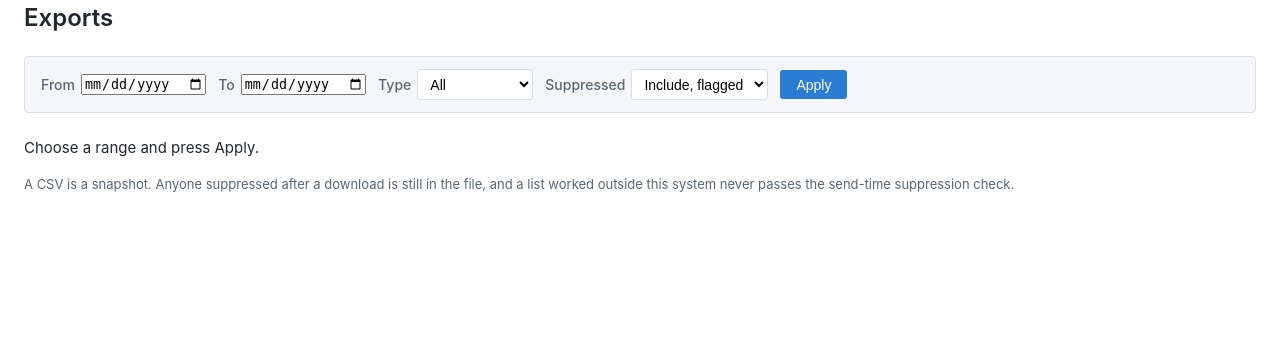
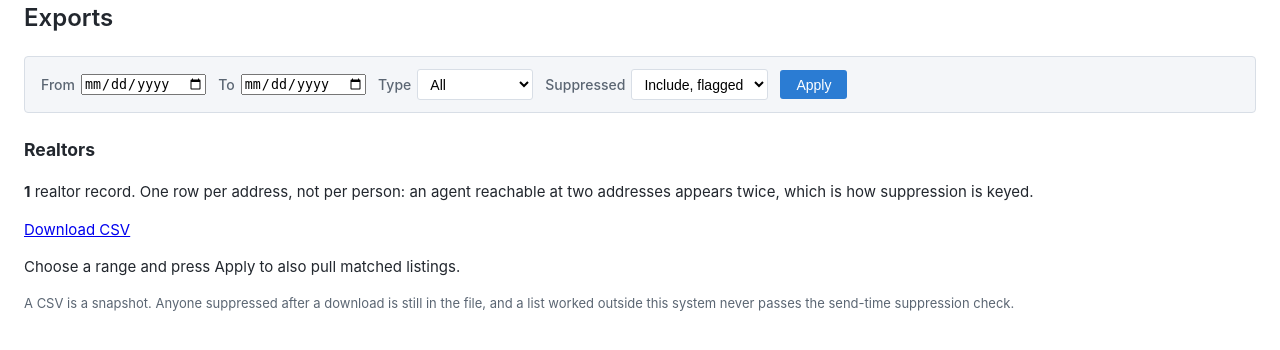
Before and after one commit to justynlarry/Hail-System, a Flask app: template hailsys/web/templates/exports.html in a window 1280 px wide. Shown: the top 350 px of the page. Run offline with Flask 3, Linux system fonts and the light colour scheme; the template is opened without the code that fills it: most values are stand-ins (such as "Sample title", 1, 10 or a date in 2020); some libraries are stand-ins or nearby versions.

Commit message:
Surface the all-realtors export without requiring a date-range Apply
The realtor query never took a date range, only the Matched listings
one did, but both were gated behind the same submitted-only block.

Co-Authored-By: Claude Sonnet 5 <noreply@anthropic.com>

```diff
--- a/hailsys/web/templates/exports.html
+++ b/hailsys/web/templates/exports.html
@@ -38,19 +38,19 @@
         <button type="submit">Apply</button>
     </form>
 
+    <h3>Realtors</h3>
+    <p><strong>{{ realtor_count }}</strong> realtor record{{ '' if realtor_count == 1 else 's' }}.
+       One row per address, not per person: an agent reachable at two
+       addresses appears twice, which is how suppression is keyed.</p>
+    <p><a href="{{ url_for('main.exports_realtors_csv') }}?{{ request.query_string.decode() }}">Download CSV</a></p>
+
 {% if submitted %}
     <h3>Matched listings</h3>
     <p><strong>{{ match_count }}</strong> row{{ '' if match_count == 1 else 's' }},
        one per listing per storm day and type, within {{ radius_miles }} miles.</p>
     <p><a href="{{ url_for('main.exports_matches_csv') }}?{{ request.query_string.decode() }}">Download CSV</a></p>
-
-    <h3>Realtors</h3>
-    <p><strong>{{ realtor_count }}</strong> realtor record{{ '' if realtor_count == 1 else 's' }}.
-       One row per address, not per person: an agent reachable at two
-       addresses appears twice, which is how suppression is keyed.</p>
-    <p><a href="{{ url_for('main.exports_realtors_csv') }}?{{ request.query_string.decode() }}">Download CSV</a></p>
 {% else %}
-    <p>Choose a range and press Apply.</p>
+    <p>Choose a range and press Apply to also pull matched listings.</p>
 {% endif %}
 
     <p class="note">
--- a/hailsys/web/views.py
+++ b/hailsys/web/views.py
@@ -791,9 +791,10 @@ def exports_page():
     dnc_exclude = _dnc_from_args()
     submitted =request.args.get("submitted") == "1"
 
-    match_count = realtor_count = None
+    match_count = None
     with get_connection() as conn:
         types = storms.fetch_report_types(conn)
+        realtor_count = exports.count_realtors(conn, dnc_exclude=dnc_exclude)
         if submitted:
             match_count = exports.count_matches(
                 conn,
@@ -803,8 +804,7 @@ def exports_page():
                 radius_miles=g.settings["match_radius_miles"],
                 dnc_exclude=dnc_exclude,
             )
-            realtor_count = exports.count_realtors(
-                conn, dnc_exclude=dnc_exclude)
+
     return render_template(
         "exports.html",
         start_day=start_day,
```
